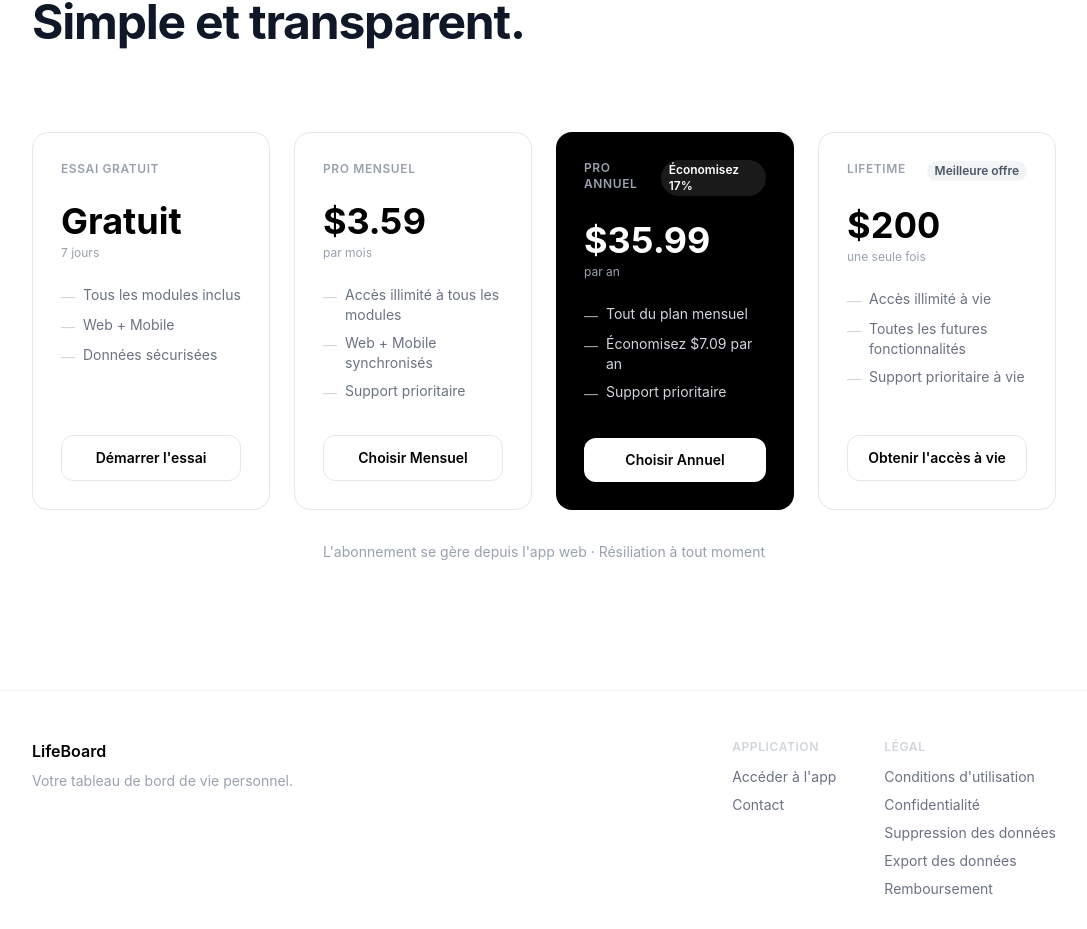
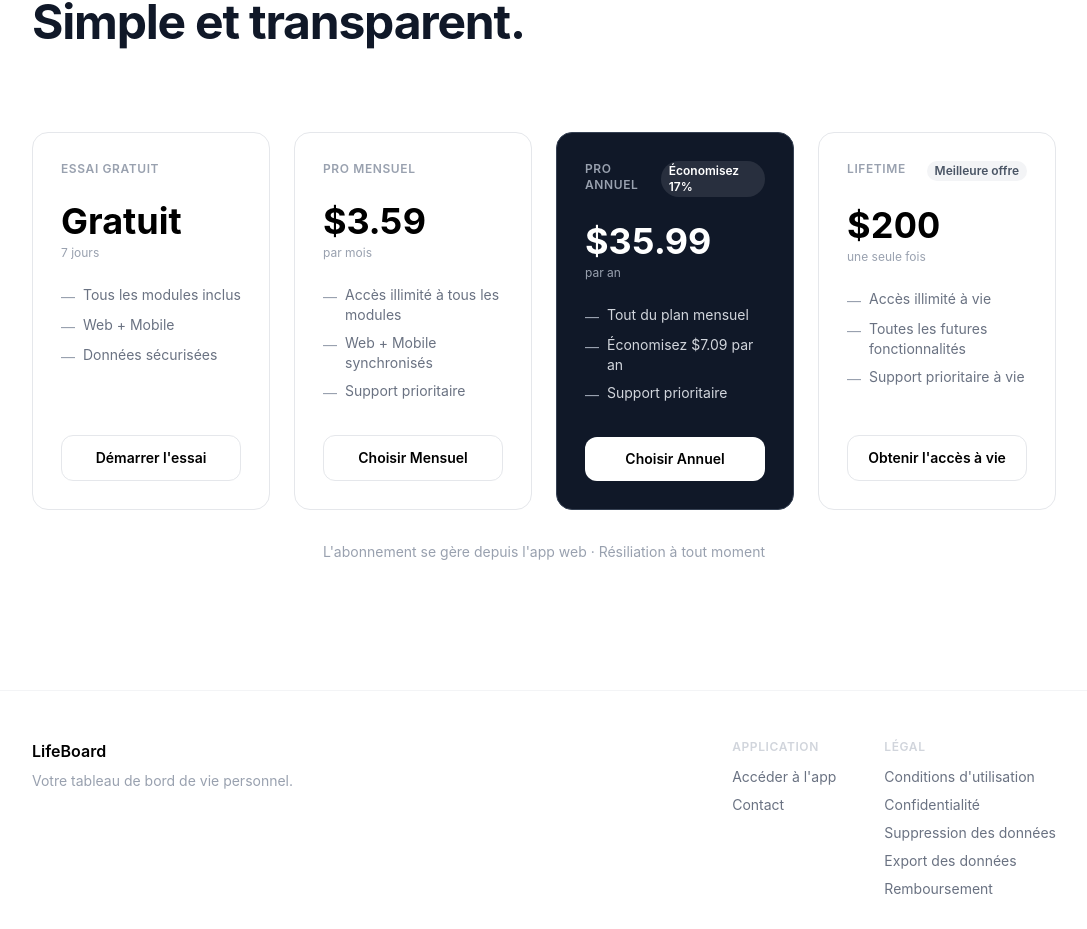
Before and after one commit to christian-barnabe-chabi/lifeboard_landing_page, a React (Vite) app: page / in a window 1280 px wide. Shown: the part 2956-3885 px from the top of the page, without its empty margins (96-1183 px from the left). Built offline with nearby package versions, Linux system fonts and the light colour scheme.

Commit message:
fix: improve pricing cards readability in dark mode

```diff
--- a/src/sections/Pricing.tsx
+++ b/src/sections/Pricing.tsx
@@ -58,35 +58,35 @@ export function Pricing() {
               key={plan.name}
               className={`rounded-2xl p-7 flex flex-col ${
                 plan.highlight
-                  ? 'bg-black text-white'
-                  : 'border border-gray-200 bg-white'
+                  ? 'bg-gray-900 text-white border border-gray-700'
+                  : 'border border-gray-200 dark:border-gray-700 bg-white dark:bg-gray-900'
               }`}
             >
               <div className="mb-8 flex-1">
                 <div className="flex items-start justify-between mb-6">
-                  <span className={`text-xs font-semibold uppercase tracking-wider ${plan.highlight ? 'text-gray-400' : 'text-gray-400'}`}>
+                  <span className="text-xs font-semibold uppercase tracking-wider text-gray-400">
                     {plan.name}
                   </span>
                   {plan.badge && (
-                    <span className={`text-xs font-semibold px-2 py-0.5 rounded-full ${plan.highlight ? 'bg-white/10 text-white' : 'bg-gray-100 text-gray-600'}`}>
+                    <span className={`text-xs font-semibold px-2 py-0.5 rounded-full ${plan.highlight ? 'bg-white/10 text-white' : 'bg-gray-100 dark:bg-gray-800 text-gray-600 dark:text-gray-300'}`}>
                       {plan.badge}
                     </span>
                   )}
                 </div>
 
                 <div className="mb-1">
-                  <span className={`text-4xl font-bold tabular-nums ${plan.highlight ? 'text-white' : 'text-black'}`}>
+                  <span className={`text-4xl font-bold tabular-nums ${plan.highlight ? 'text-white' : 'text-black dark:text-white'}`}>
                     {plan.amount}
                   </span>
                 </div>
-                <p className={`text-xs mb-6 ${plan.highlight ? 'text-gray-400' : 'text-gray-400'}`}>
+                <p className="text-xs mb-6 text-gray-400">
                   {plan.period}
                 </p>
 
                 <ul className="space-y-2">
                   {plan.features.map(f => (
-                    <li key={f} className={`text-sm flex items-start gap-2 ${plan.highlight ? 'text-gray-300' : 'text-gray-500'}`}>
-                      <span className={`mt-0.5 shrink-0 ${plan.highlight ? 'text-gray-400' : 'text-gray-300'}`}>—</span>
+                    <li key={f} className={`text-sm flex items-start gap-2 ${plan.highlight ? 'text-gray-300' : 'text-gray-500 dark:text-gray-400'}`}>
+                      <span className="mt-0.5 shrink-0 text-gray-400">—</span>
                       {f}
                     </li>
                   ))}
@@ -98,7 +98,7 @@ export function Pricing() {
                 className={`block text-center text-sm font-semibold py-3 rounded-xl transition-colors ${
                   plan.highlight
                     ? 'bg-white text-black hover:bg-gray-100'
-                    : 'border border-gray-200 text-black hover:bg-gray-50'
+                    : 'border border-gray-200 dark:border-gray-600 text-black dark:text-white hover:bg-gray-50 dark:hover:bg-gray-800'
                 }`}
               >
                 {plan.cta}
```
